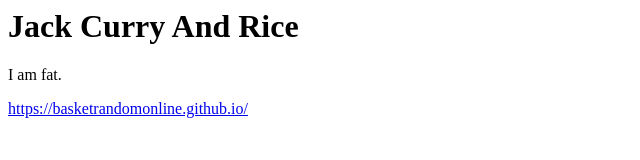
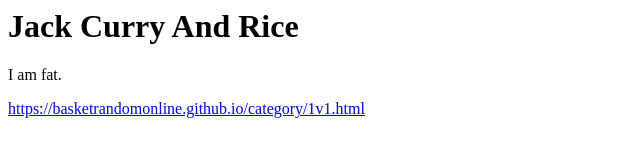
Before and after one commit to Jacksballs1/jackballs1.github.io, a plain HTML site: page index.html in a window 1280 px wide. Shown: the whole page, without its empty margins (0-640 px from the left). Drawn offline with Linux system fonts and the light colour scheme; a web font is replaced by a local one.

Commit message:
Update index.html

```diff
--- a/index.html
+++ b/index.html
@@ -5,4 +5,4 @@
 <title>Seneca</title>
 <h1>Jack Curry And Rice </h1>
 <p>I am fat.</p>
-<a href="url">https://basketrandomonline.github.io/</a>
+<a href="url">https://basketrandomonline.github.io/category/1v1.html</a>
```
